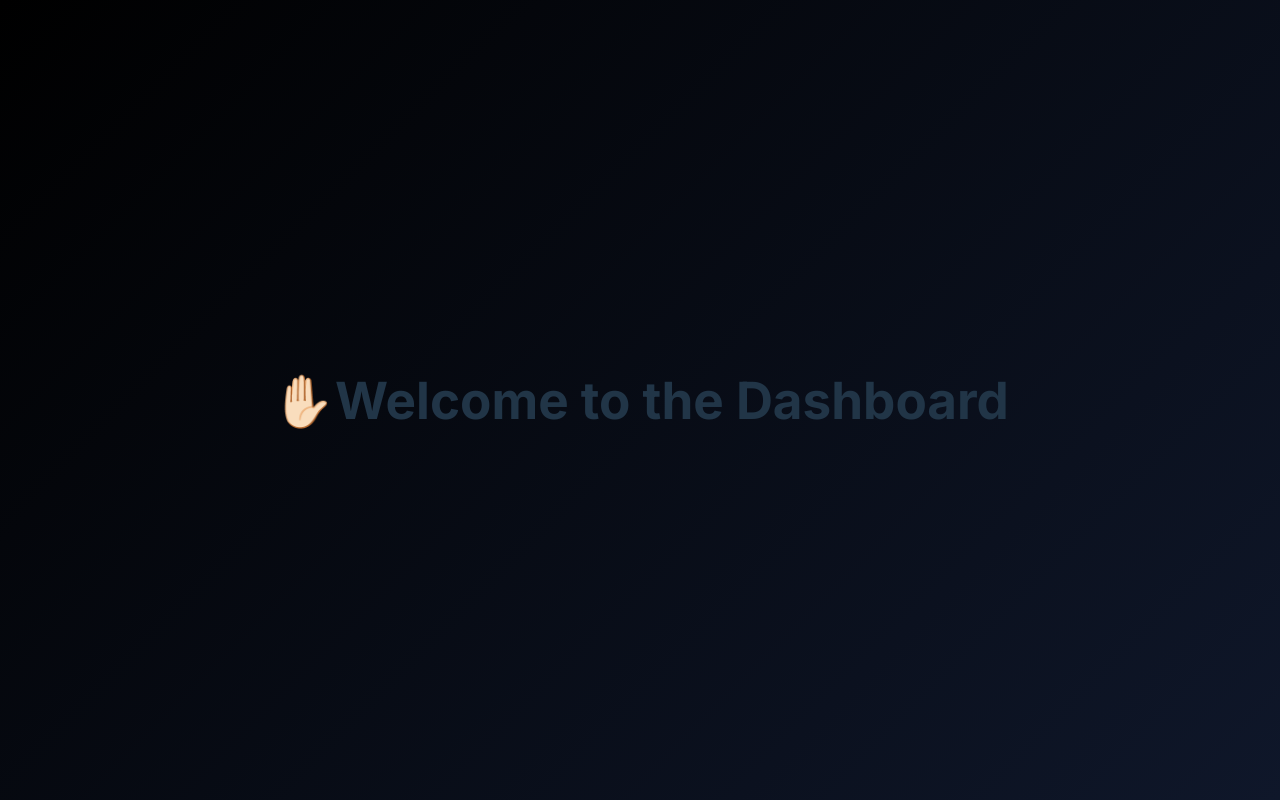
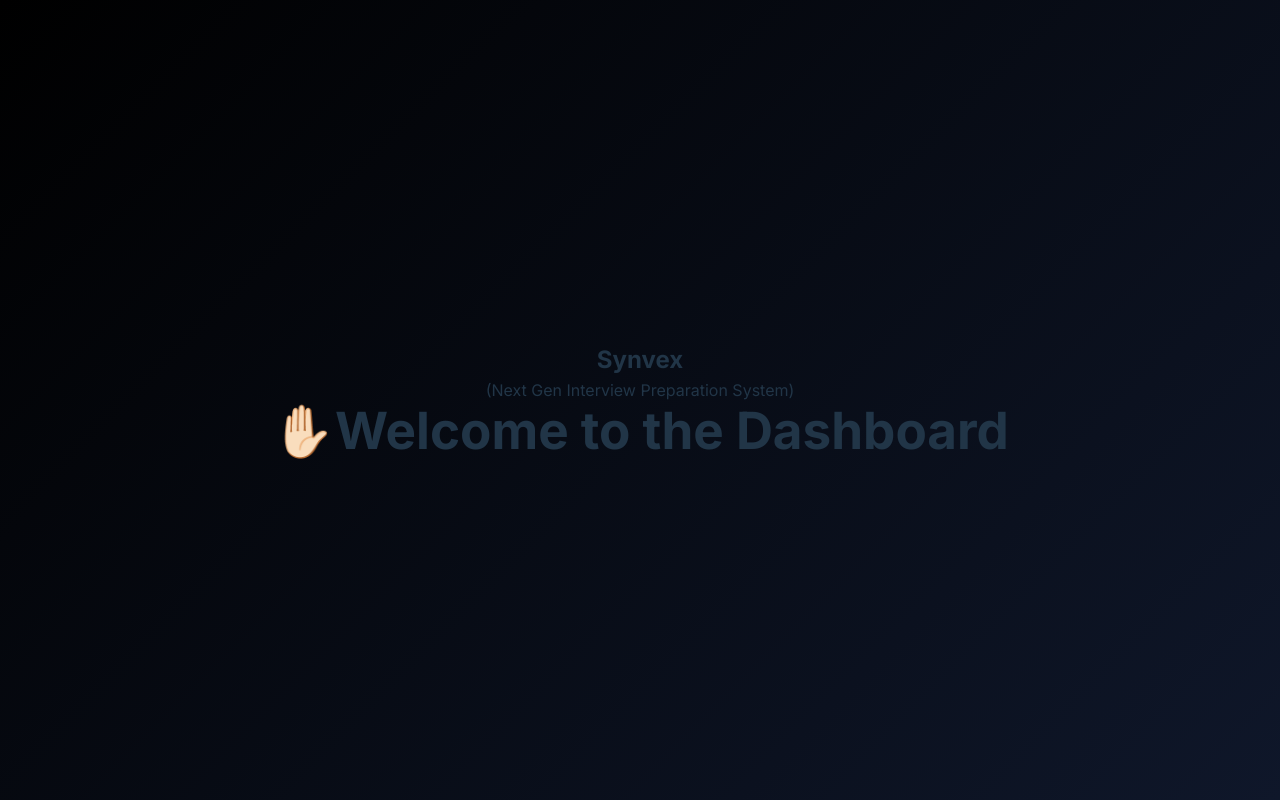
Before and after one commit to arenforge/Synvex-NextGen-Interview-Prep-Sytem, a React (Vite) app: page /dashboard in a window 1280 px wide. Built offline with nearby package versions, Linux system fonts and the light colour scheme.

Commit message:
added synvex

```diff
--- a/src/components/MainComp.css
+++ b/src/components/MainComp.css
@@ -17,5 +17,5 @@
 }
 
 .learn{
-   background-color: teal;
+   background-color:#476dfa;
 }
--- a/src/pages/Dashboard.jsx
+++ b/src/pages/Dashboard.jsx
@@ -2,6 +2,8 @@
 function Dashboard() {
     return (
         <>
+        <h2>Synvex</h2>
+        <p>(Next Gen Interview Preparation System)</p>
             <h1>✋🏻Welcome to the Dashboard</h1>
         </>
     )
```
